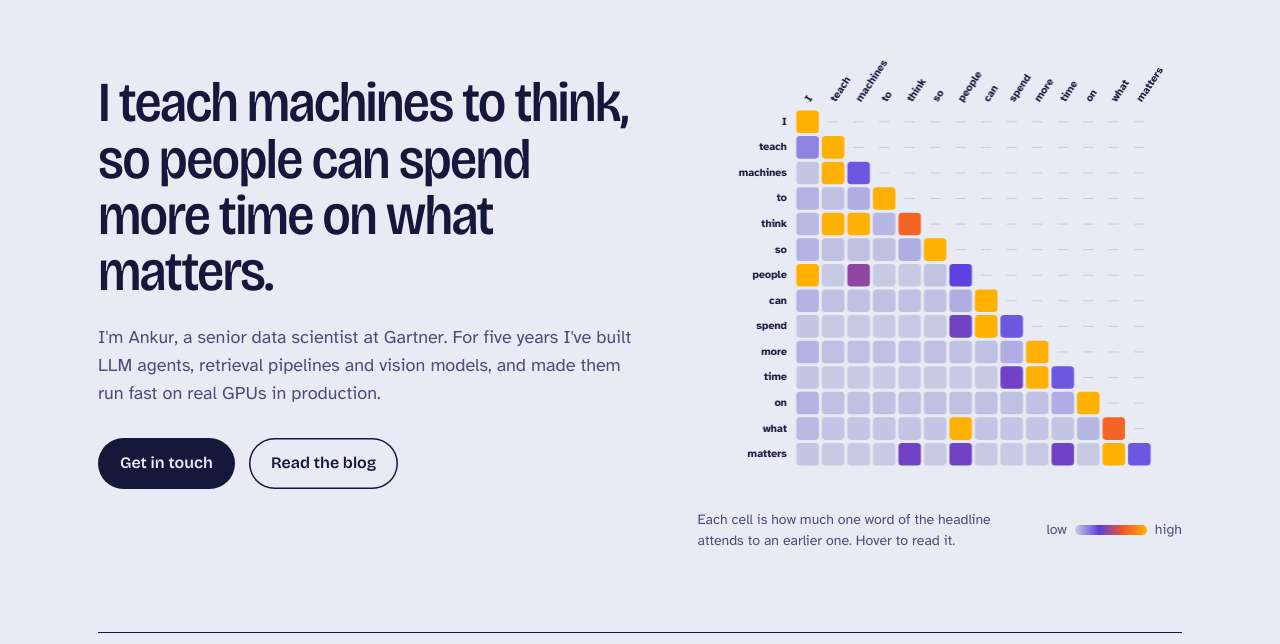
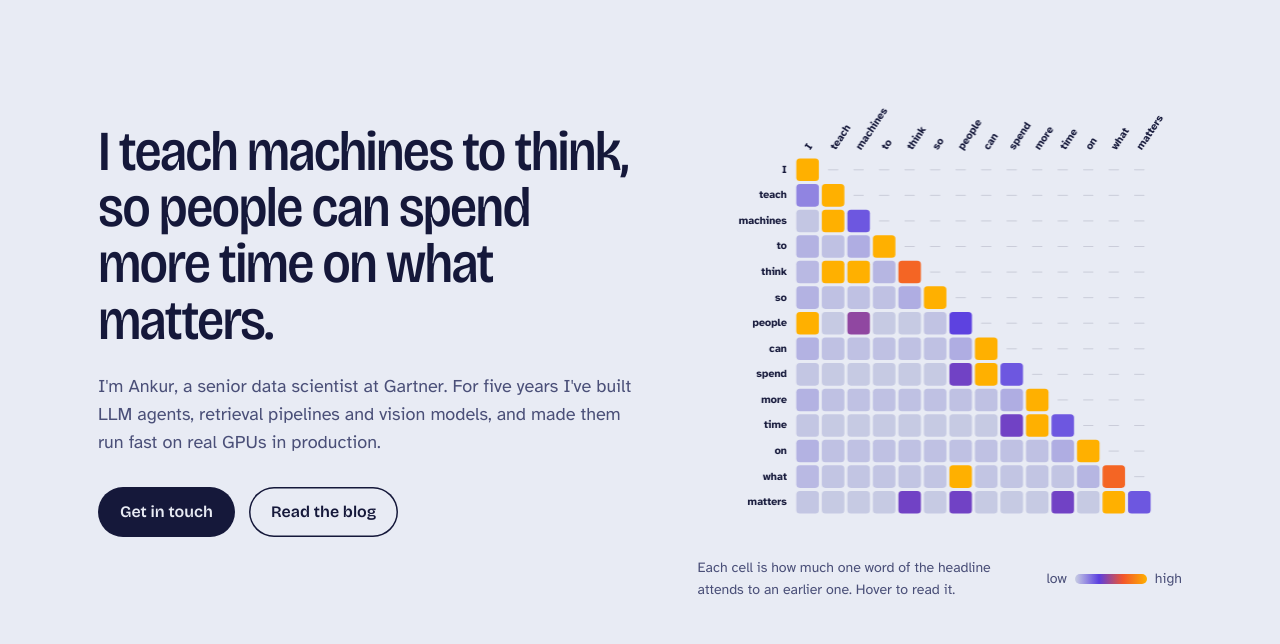
Before and after one commit to TheAnkurGoswami/TheAnkurGoswami.github.io, a plain HTML site: page index.html in a window 1280 px wide. Shown: the part 836-1480 px from the top of the page. Drawn offline with nearby package versions, Linux system fonts and the light colour scheme; animation ran at ten frames a second.

Commit message:
Let the hero fill a screen and settle on whole screens when scrolling
The headline section now takes the full viewport, so the rule and
heading of the next section stay out of sight until you scroll. Gentle
scroll snapping (proximity, not mandatory) settles on the title and then
the hero instead of stopping halfway between them.

```diff
--- a/home.css
+++ b/home.css
@@ -46,7 +46,20 @@ h3.sub { font-family: var(--display); font-size: 1.25rem; font-weight: 700; marg
 
 
 /* ---------- hero: decoded headline + attention map ---------- */
-main > section.about { border-top: 0; padding-top: clamp(24px, 6vh, 64px); }
+/* The hero also fills a screen, so the next section's rule stays out of
+   sight until you scroll. */
+main > section.about {
+  border-top: 0;
+  min-height: calc(100vh - 67px);
+  min-height: calc(100svh - 67px);
+  display: flex; align-items: center;
+  padding: 32px 0;
+}
+.about > .hero { width: 100%; }
+
+/* Settle on whole screens: the title, the hero, then each section's top. */
+html { scroll-snap-type: y proximity; }
+.intro, .about { scroll-snap-align: start; scroll-margin-top: 67px; }
 .hero { display: grid; grid-template-columns: 1.05fr .95fr; gap: clamp(28px, 5vw, 72px); align-items: center; }
 .headline {
   font-family: var(--display); font-weight: 520; font-variation-settings: "wdth" 90;
--- a/index.html
+++ b/index.html
@@ -11,7 +11,7 @@
     <link href="https://fonts.googleapis.com/css2?family=Bricolage+Grotesque:opsz,wdth,wght@12..96,75..100,300..800&family=Atkinson+Hyperlegible:ital,wght@0,400;0,700;1,400&display=swap" rel="stylesheet">
     <link rel="stylesheet" href="tokens.css?v=1">
     <link rel="stylesheet" href="chrome.css?v=1">
-    <link rel="stylesheet" href="home.css?v=3">
+    <link rel="stylesheet" href="home.css?v=4">
 </head>
 <body>
     <header class="topbar">
```
